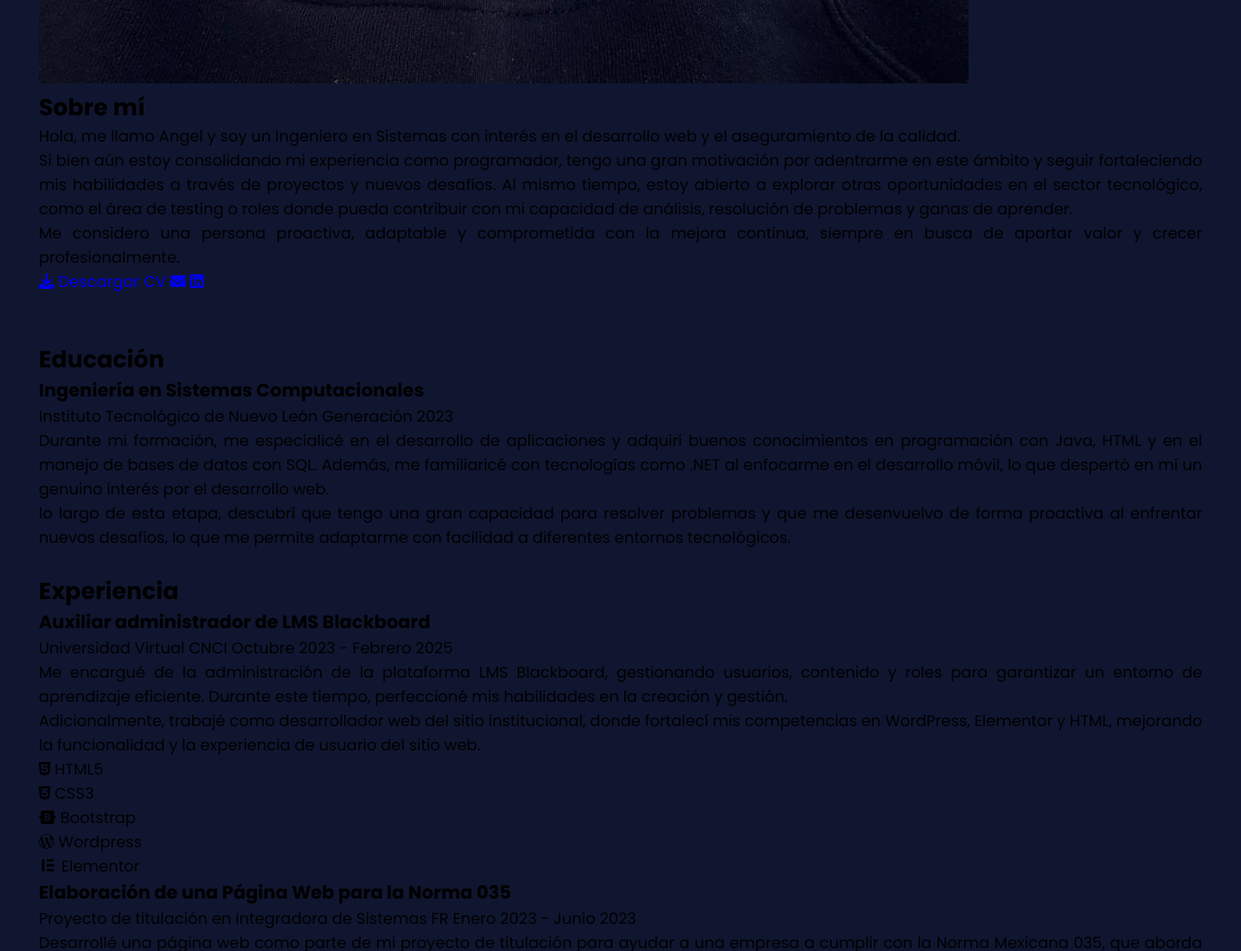
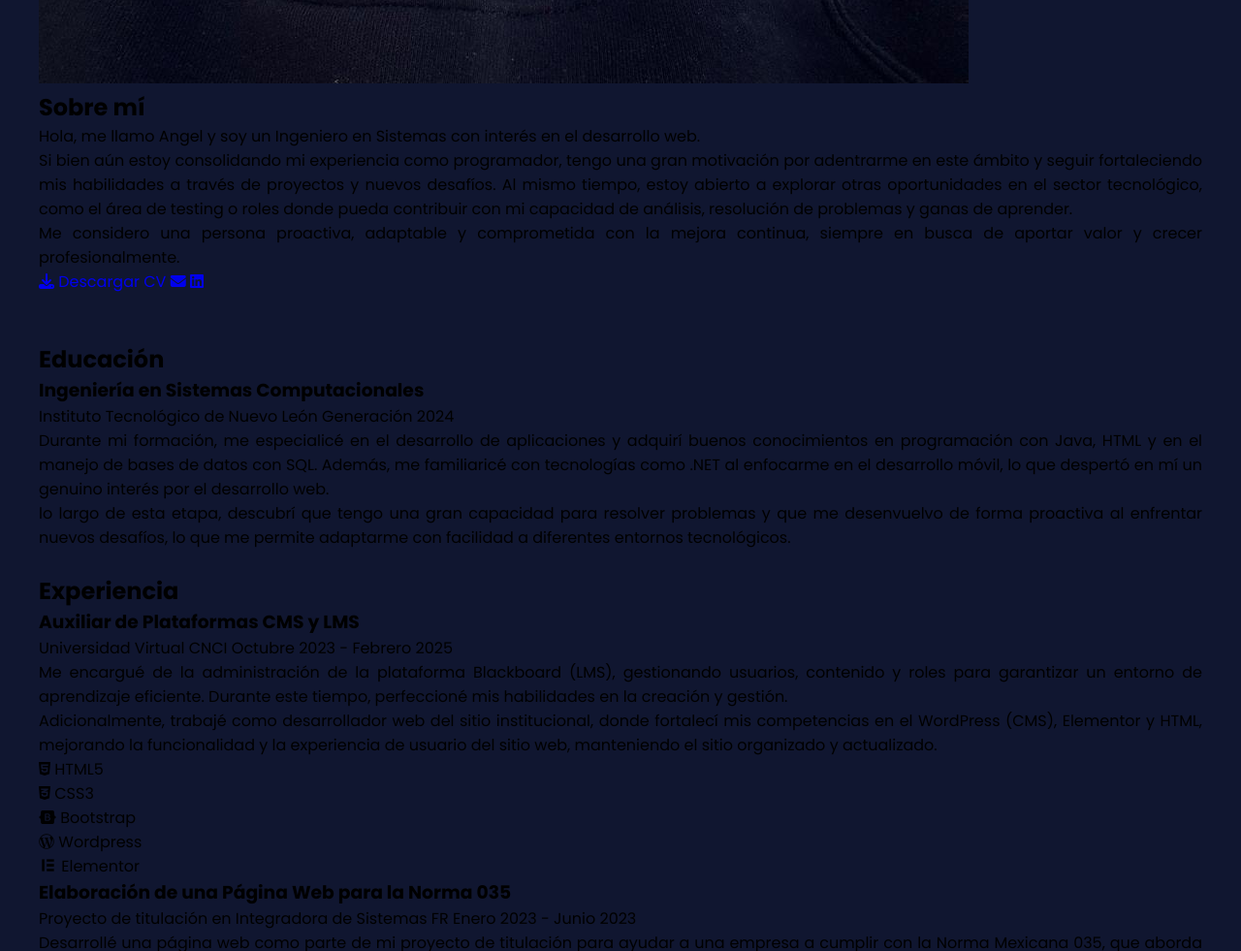
Before and after one commit to angelmobr/curriculum4dep, a plain HTML site: page index.html in a window 1280 px wide. Shown: the part 1340-2321 px from the top of the page at 97% size. Drawn offline with nearby package versions, Linux system fonts and the light colour scheme.

Commit message:
Update index.html CMS LMS

```diff
--- a/index.html
+++ b/index.html
@@ -65,8 +65,7 @@
         <div class="about-txt" data-aos="fade-up">
             <h2>Sobre mí</h2>
             <p>
-                Hola, me llamo Angel y soy un Ingeniero en Sistemas con interés en el desarrollo web y el aseguramiento
-                de la calidad.
+                Hola, me llamo Angel y soy un Ingeniero en Sistemas con interés en el desarrollo web.
             </p>
             <p>
                 Si bien aún estoy consolidando mi experiencia como programador, tengo una gran motivación por adentrarme
@@ -103,7 +102,7 @@
             <div class="portafolio-txt">
                 <h3>Ingeniería en Sistemas Computacionales</h3>
                 <span>Instituto Tecnológico de Nuevo León</span>
-                <span>Generación 2023</span>
+                <span>Generación 2024</span>
                 <p>
                     Durante mi formación, me especialicé en el desarrollo de aplicaciones y adquirí buenos
                     conocimientos en programación con Java, HTML y en el manejo de bases de datos con SQL. Además,
@@ -126,18 +125,18 @@
         <h2>Experiencia</h2>
         <div class="portafolio-box">
             <div class="portafolio-txt">
-                <h3>Auxiliar administrador de LMS Blackboard</h3>
+                <h3>Auxiliar de Plataformas CMS y LMS</h3>
                 <span>Universidad Virtual CNCI</span>
                 <span>Octubre 2023 - Febrero 2025</span>
                 <p>
-                    Me encargué de la administración de la plataforma LMS Blackboard, gestionando usuarios,
+                    Me encargué de la administración de la plataforma Blackboard (LMS), gestionando usuarios,
                     contenido y roles para garantizar un entorno de aprendizaje eficiente. Durante este tiempo,
                     perfeccioné mis habilidades en la creación y gestión.
                 </p>
                 <p>
                     Adicionalmente, trabajé como desarrollador web del sitio institucional, donde fortalecí mis
-                    competencias en WordPress, Elementor y HTML, mejorando la funcionalidad y la experiencia de
-                    usuario del sitio web.
+                    competencias en el WordPress (CMS), Elementor y HTML, mejorando la funcionalidad y la experiencia de
+                    usuario del sitio web, manteniendo el sitio organizado y actualizado.
                 </p>
                 <div class="tecnologias-proyectos">
                     <div class="tecnologia-proyecto html">
```
